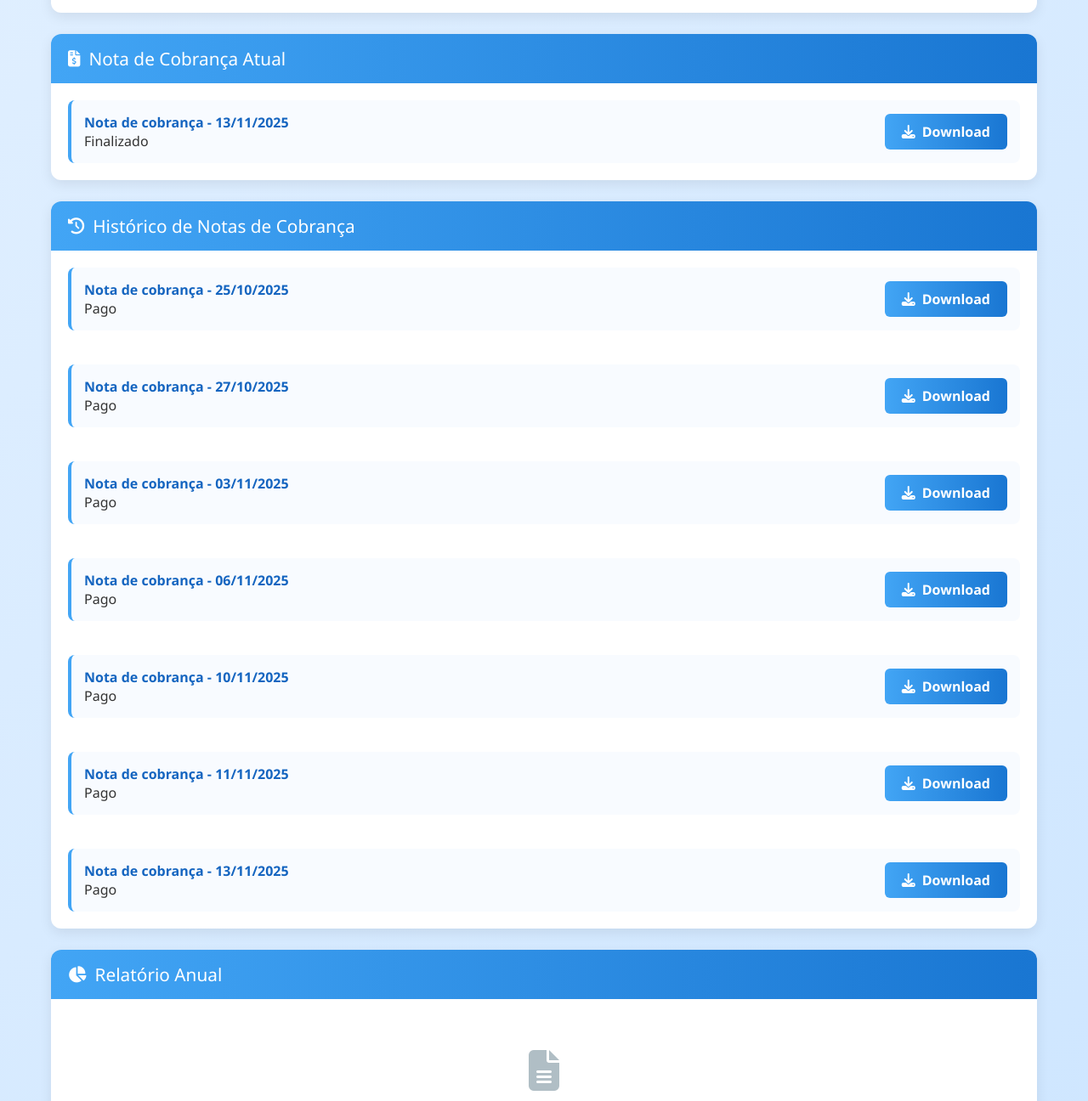
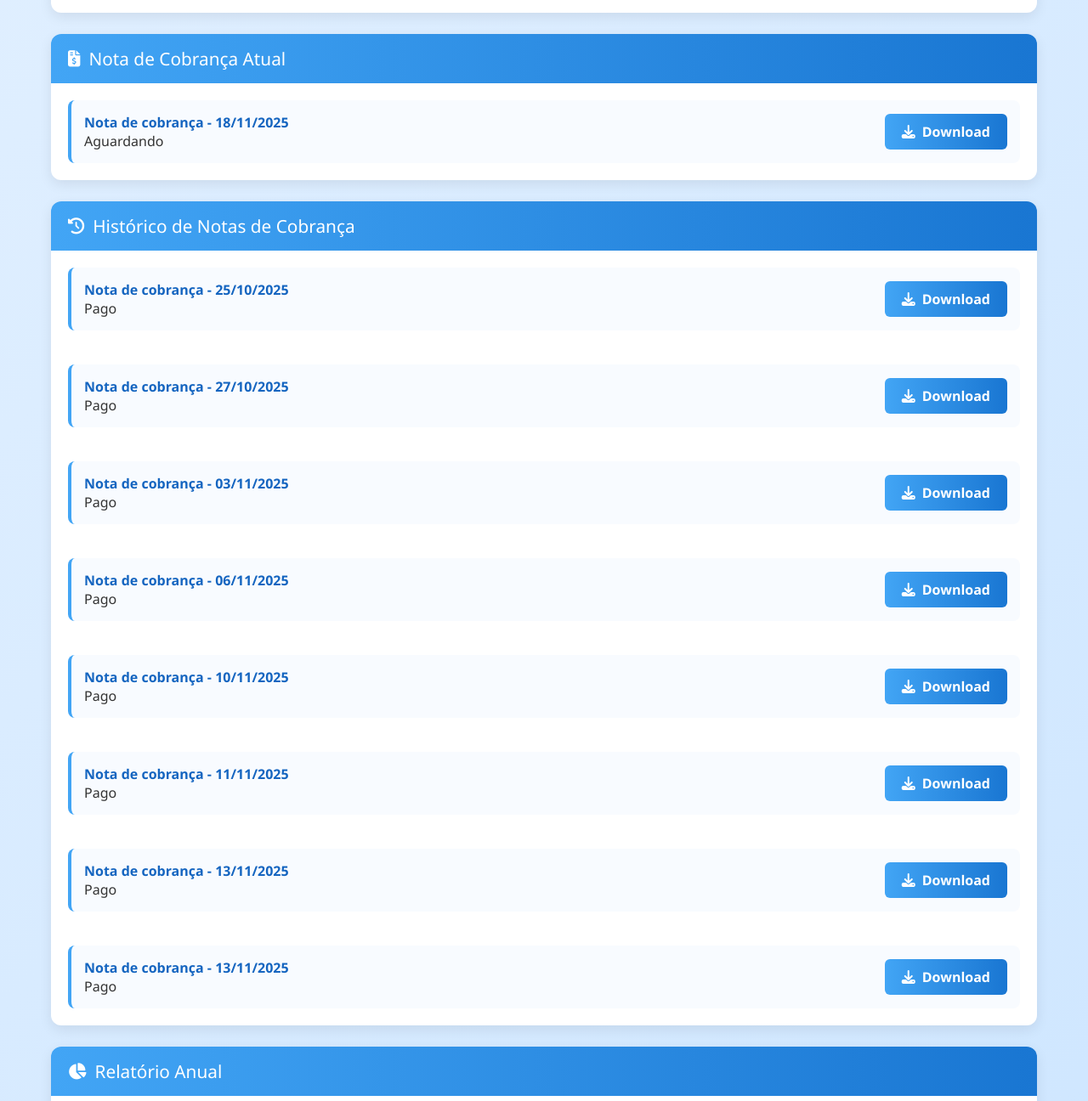
Before and after one commit to costurconfeccoes-hub/clientenartdesigner, a plain HTML site: page index.html in a window 1280 px wide. Shown: the part 1180-2476 px from the top of the page at 85% size. Drawn offline with Linux system fonts and the light colour scheme.

Commit message:
Update index.html
13-11-2025.1

```diff
--- a/index.html
+++ b/index.html
@@ -370,10 +370,10 @@
                 <div class="download-area">
                     <div class="download-item">
                         <div class="file-info">
-                            <div class="file-name">Nota de cobrança - 13/11/2025</div>
-                            <p>Finalizado</p>
+                            <div class="file-name">Nota de cobrança - 18/11/2025</div>
+                            <p>Aguardando</p>
                         </div>
-                        <a href="https://drive.google.com/uc?export=download&id=1vH15QELLueOcPeMzANEs8UASn4AogJA_" class="download-btn">
+                        <a href="#" class="download-btn">
                             <i class="fas fa-download"></i> Download
                         </a>
                     </div>
@@ -477,6 +477,19 @@
                     </div>
                 </div>
             </div>
+        <div class="panel-content">
+                <div class="download-area">
+                    <div class="download-item">
+                        <div class="file-info">
+                            <div class="file-name">Nota de cobrança - 13/11/2025</div>
+                            <p>Pago</p>
+                        </div>
+                        <a href="https://drive.google.com/uc?export=download&id=1vH15QELLueOcPeMzANEs8UASn4AogJA_" class="download-btn">
+                            <i class="fas fa-download"></i> Download
+                        </a>
+                    </div>
+                </div>
+            </div>
         </section>
 
         <section class="panel-section">
```
